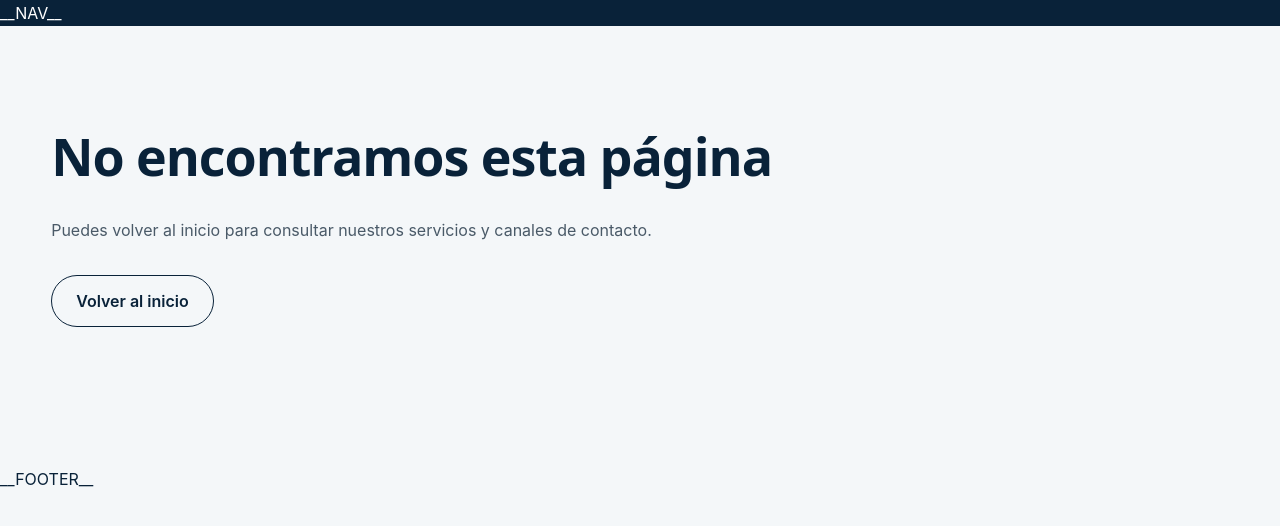
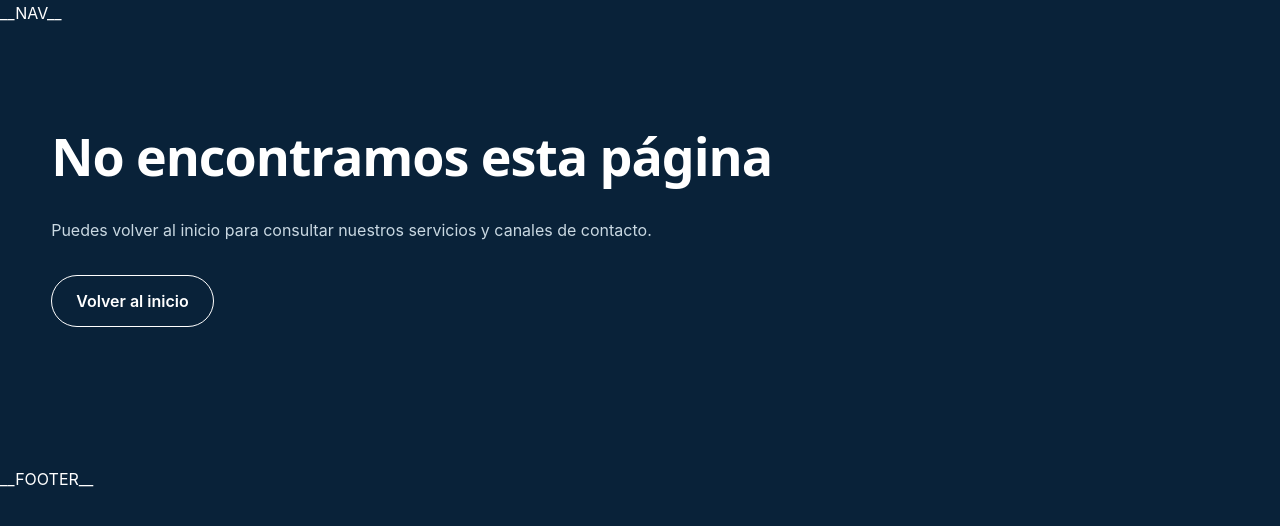
Before and after one commit to grupo-adpa/WebGrupoADPA, a website built with Vite: page 404.html in a window 1280 px wide. Built offline with nearby package versions, Linux system fonts and the light colour scheme; a web font is replaced by a local one.

Commit message:
feat: fijar el tema oscuro como único esquema

```diff
--- a/src/style.css
+++ b/src/style.css
@@ -16,26 +16,22 @@
     format("woff2");
 }
 :root {
-  color-scheme: light;
-  /* design.md §2.1, gadpa-platform PR #45, 5434186. */
-  --adpa-fondo: #f4f7f9;
-  --adpa-superficie: #ffffff;
-  --adpa-superficie-alta: #e3eef2;
-  --adpa-texto: #092239;
-  --adpa-texto-secundario: #4a5a68;
-  --adpa-acento-texto: #236b7b;
+  color-scheme: dark;
+  /* design.md §2.1, gadpa-platform main, 215e63c. */
+  --adpa-fondo: #092239;
+  --adpa-superficie: #12304c;
+  --adpa-superficie-alta: #0c2a42;
+  --adpa-texto: #ffffff;
+  --adpa-texto-secundario: #c9d8e2;
+  --adpa-acento-texto: #9ad3e0;
   --adpa-boton: #4197ac;
-  --adpa-borde: #c9d8e2;
+  --adpa-borde: rgb(255 255 255 / 0.14);
   /* Reservado exclusivamente a los marcadores de foto. */
   --adpa-marcador-foto: #1c3b53;
   --adpa-marino: #092239;
   --adpa-teal: #4197ac;
-  --adpa-teal-texto: #236b7b;
   --adpa-teal-claro: #9ad3e0;
   --adpa-nube: #c9d8e2;
-  --adpa-gris: #4a5a68;
-  --adpa-lienzo: #f4f7f9;
-  --adpa-bruma: #e3eef2;
   --adpa-blanco: #fff;
   --adpa-texto-claro: #dce9ef;
   --adpa-rayado: rgb(255 255 255 / 0.05);
@@ -45,19 +41,6 @@
   --adpa-velo: rgb(9 34 57 / 0.78);
   --fuente-titulos: "Manrope Variable", Manrope, system-ui, sans-serif;
   --fuente-texto: "Inter Variable", Inter, system-ui, sans-serif;
-}
-@media (prefers-color-scheme: dark) {
-  :root:not([data-theme="light"]) {
-    color-scheme: dark;
-    --adpa-fondo: #092239;
-    --adpa-superficie: #12304c;
-    --adpa-superficie-alta: #0c2a42;
-    --adpa-texto: #ffffff;
-    --adpa-texto-secundario: #c9d8e2;
-    --adpa-acento-texto: #9ad3e0;
-    --adpa-boton: #4197ac;
-    --adpa-borde: rgb(255 255 255 / 0.14);
-  }
 }
 @theme inline {
   --color-fondo: var(--adpa-fondo);
@@ -72,12 +55,8 @@
   --color-texto-claro: var(--adpa-texto-claro);
   --color-marino: var(--adpa-marino);
   --color-teal: var(--adpa-teal);
-  --color-teal-texto: var(--adpa-teal-texto);
   --color-teal-claro: var(--adpa-teal-claro);
   --color-nube: var(--adpa-nube);
-  --color-gris: var(--adpa-gris);
-  --color-lienzo: var(--adpa-lienzo);
-  --color-bruma: var(--adpa-bruma);
   --font-heading: var(--fuente-titulos);
   --font-sans: var(--fuente-texto);
 }
```
